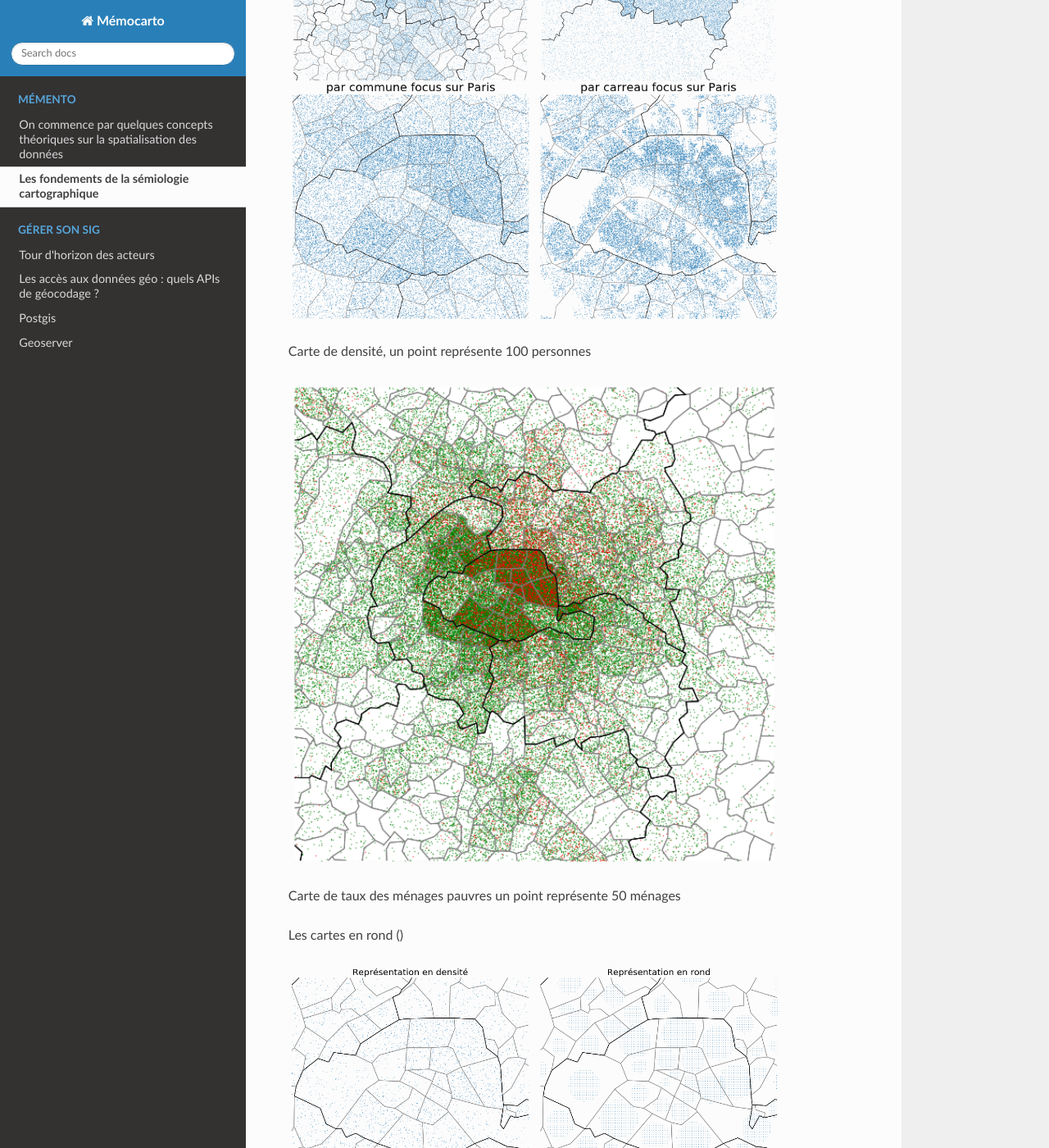
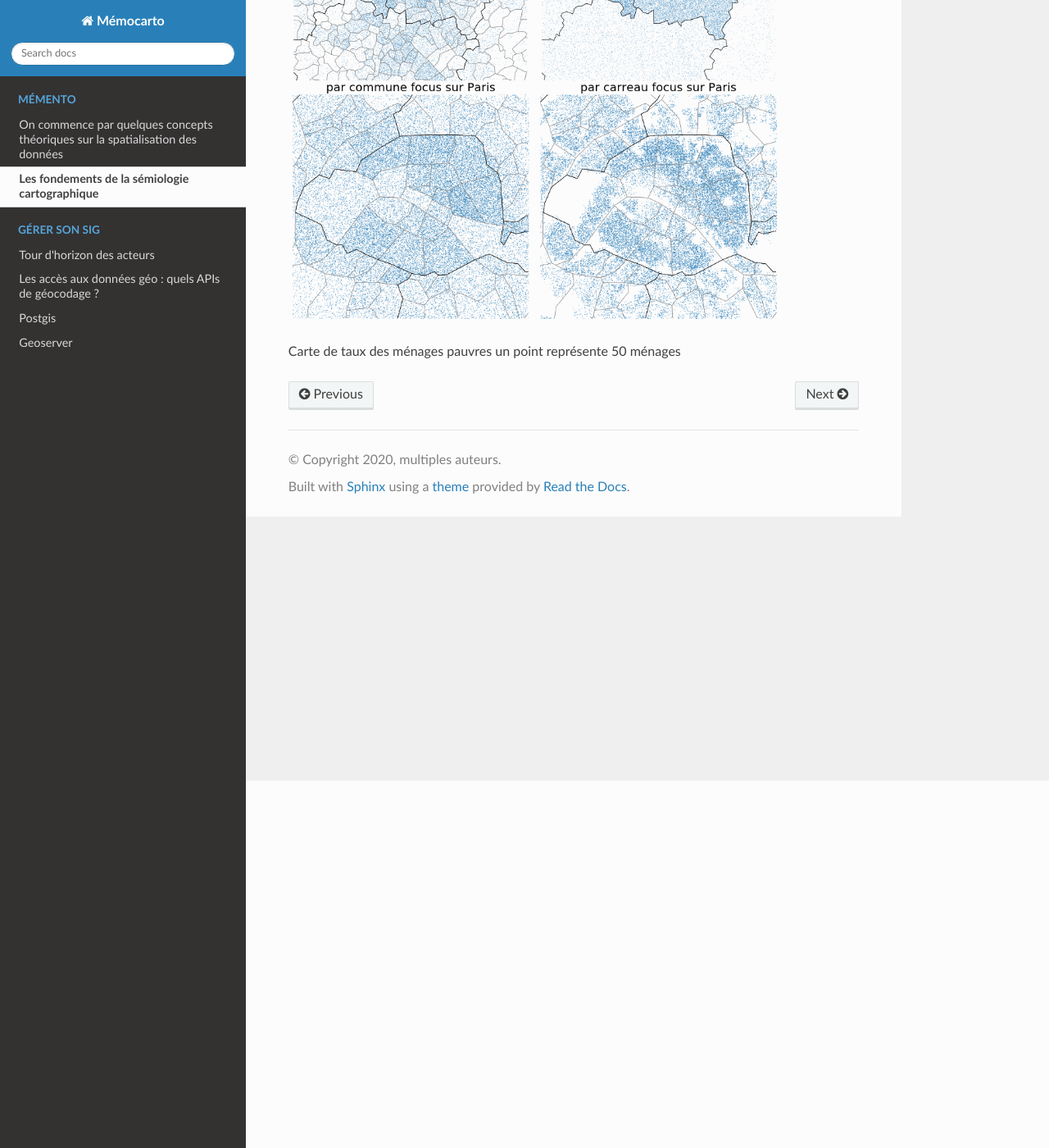
Before and after one commit to JulieDjidji/memocarto, a Sphinx documentation site: the page built from doc/source/semio.rst, in a window 1280 px wide and 1400 px high, scrolled down 448 px. Shown: the whole window at 82% size. Built offline with Sphinx 7.4.7 and the Read the Docs theme 2.0.0, drawn with Linux system fonts in a browser that asks for light colours; pages that are not in the unit, such as notebooks, are missing from menus.

Commit message:
Update semio.rst

```diff
--- a/doc/source/semio.rst
+++ b/doc/source/semio.rst
@@ -6,18 +6,6 @@ Les cartes choropleths : la carte de densité et la carte de taux.
 .. figure:: _static/densite.png
    :width: 600
 
-Carte de densité, un point représente 100 personnes
 
-.. figure:: _static/taux.png
-   :width: 600
 
 Carte de taux des ménages pauvres un point représente 50 ménages
-
-
-
-Les cartes en rond ()
-
-.. figure:: _static/rond.png
-   :width: 600
-
-Carte de taux des ménages pauvres un point représente 50 ménages
```
